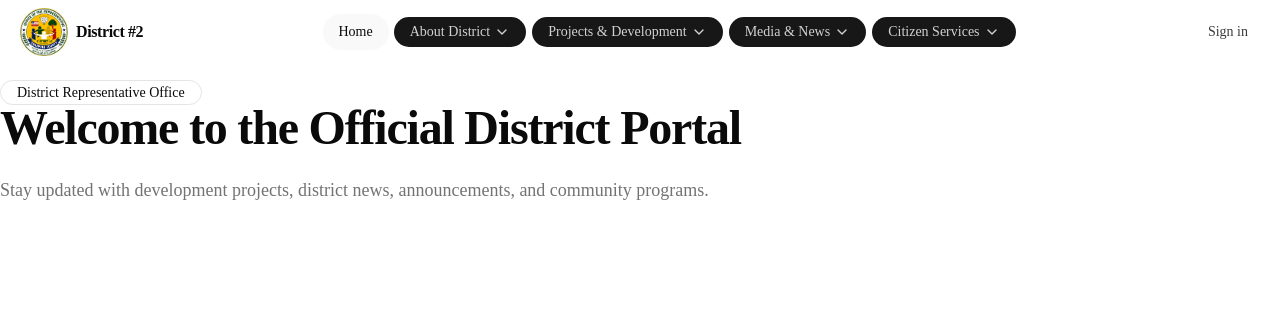
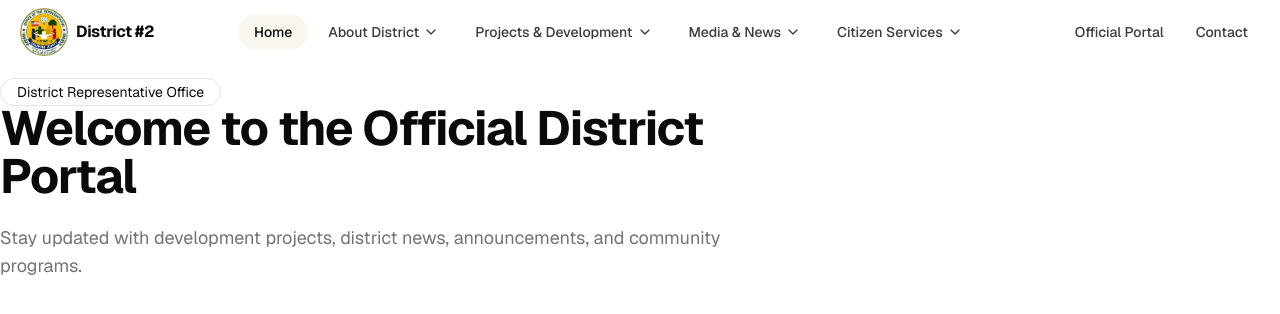
Before and after one commit to jeevan-vaishnav/gbarpolu2.org, a Next.js app: page / in a window 1280 px wide. Shown: the top 314 px of the page. Built offline with nearby package versions, Linux system fonts and the light colour scheme.

Commit message:
nav done

```diff
--- a/app/globals.css
+++ b/app/globals.css
@@ -7,9 +7,9 @@
 @theme inline {
   --color-background: var(--background);
   --color-foreground: var(--foreground);
-  --font-sans: var(--font-sans);
+  --font-sans: var(--font-geist-sans);
   --font-mono: var(--font-geist-mono);
-  --font-heading: var(--font-sans);
+  --font-heading: var(--font-geist-sans);
   --color-sidebar-ring: var(--sidebar-ring);
   --color-sidebar-border: var(--sidebar-border);
   --color-sidebar-accent-foreground: var(--sidebar-accent-foreground);
@@ -46,6 +46,13 @@
   --radius-2xl: calc(var(--radius) * 1.8);
   --radius-3xl: calc(var(--radius) * 2.2);
   --radius-4xl: calc(var(--radius) * 2.6);
+
+  --color-gold: var(--gold);
+  --color-gold-foreground: var(--gold-foreground);
+  --color-forest: var(--forest);
+  --color-forest-foreground: var(--forest-foreground);
+  --color-navy: var(--navy);
+  --color-navy-foreground: var(--navy-foreground);
 }
 
 :root {
@@ -55,10 +62,14 @@
   --card-foreground: oklch(0.145 0 0);
   --popover: oklch(1 0 0);
   --popover-foreground: oklch(0.145 0 0);
-  --primary: oklch(0.205 0 0);
-  --primary-foreground: oklch(0.985 0 0);
-  --secondary: oklch(0.97 0 0);
-  --secondary-foreground: oklch(0.205 0 0);
+  /* --primary: oklch(0.205 0 0); */
+  /* --primary-foreground: oklch(0.985 0 0); */
+  --primary: oklch(0.27 0.09 260);
+  --primary-foreground: oklch(0.99 0.01 90);
+  /* --secondary: oklch(0.97 0 0);
+  --secondary-foreground: oklch(0.205 0 0); */
+  --secondary: oklch(0.96 0.02 90);
+  --secondary-foreground: oklch(0.27 0.09 260);
   --muted: oklch(0.97 0 0);
   --muted-foreground: oklch(0.556 0 0);
   --accent: oklch(0.97 0 0);
@@ -72,6 +83,14 @@
   --chart-3: oklch(0.439 0 0);
   --chart-4: oklch(0.371 0 0);
   --chart-5: oklch(0.269 0 0);
+
+  --gold: oklch(0.78 0.16 78);
+  --gold-foreground: oklch(0.21 0.04 250);
+  --forest: oklch(0.36 0.09 155);
+  --forest-foreground: oklch(0.99 0.01 90);
+  --navy: oklch(0.27 0.13 265);
+  --navy-foreground: oklch(0.99 0.01 90);
+
   --radius: 0.625rem;
   --sidebar: oklch(0.985 0 0);
   --sidebar-foreground: oklch(0.145 0 0);
@@ -90,10 +109,15 @@
   --card-foreground: oklch(0.985 0 0);
   --popover: oklch(0.205 0 0);
   --popover-foreground: oklch(0.985 0 0);
+  --primary: oklch(0.929 0.013 255.508);
+  --primary-foreground: oklch(0.208 0.042 265.755);
+  --secondary: oklch(0.279 0.041 260.031);
+  --secondary-foreground: oklch(0.984 0.003 247.858);
+  /*
   --primary: oklch(0.922 0 0);
   --primary-foreground: oklch(0.205 0 0);
   --secondary: oklch(0.269 0 0);
-  --secondary-foreground: oklch(0.985 0 0);
+  --secondary-foreground: oklch(0.985 0 0); */
   --muted: oklch(0.269 0 0);
   --muted-foreground: oklch(0.708 0 0);
   --accent: oklch(0.269 0 0);
@@ -102,6 +126,14 @@
   --border: oklch(1 0 0 / 10%);
   --input: oklch(1 0 0 / 15%);
   --ring: oklch(0.556 0 0);
+
+  --gold: oklch(0.78 0.16 78);
+  --gold-foreground: oklch(0.21 0.04 250);
+  --forest: oklch(0.4 0.1 155);
+  --forest-foreground: oklch(0.99 0.01 90);
+  --navy: oklch(0.32 0.13 265);
+  --navy-foreground: oklch(0.99 0.01 90);
+
   --chart-1: oklch(0.87 0 0);
   --chart-2: oklch(0.556 0 0);
   --chart-3: oklch(0.439 0 0);
@@ -121,9 +153,11 @@
   * {
     @apply border-border outline-ring/50;
   }
+
   body {
     @apply bg-background text-foreground;
   }
+
   html {
     @apply font-sans;
   }
--- a/components/layout/MobileDrawer.tsx
+++ b/components/layout/MobileDrawer.tsx
@@ -106,13 +106,42 @@ export function MobileDrawer({ open, onClose }: { open: boolean; onClose: () =>
                             ))}
                         </motion.ul>
                     </nav>
+                    <div className="p-6 border-t border-border">
+                        <div className="flex flex-col gap-3">
 
-                    <div className="p-6 border-t border-border">
-                        <Button asChild size="lg" className="w-full rounded-full">
-                            <Link href="/contact" onClick={onClose}>
-                                Get in touch
-                            </Link>
-                        </Button>
+                            <Button
+                                asChild
+                                variant="outline"
+                                size="lg"
+                                className="
+                                w-full border-border/60
+                                bg-transparent
+                                text-foreground/80
+                                hover:text-foreground
+                                hover:bg-secondary/60
+                            "
+                            >
+                                <Link href="/login" onClick={onClose}>
+                                    Official Portal
+                                </Link>
+                            </Button>
+
+                            <Button
+                                asChild
+                                size="lg"
+                                className="
+                                w-full
+                                shadow-sm
+                                transition-all duration-300
+                                hover:shadow-lg
+                            "
+                            >
+                                <Link href="/contact" onClick={onClose}>
+                                    Contact
+                                </Link>
+                            </Button>
+
+                        </div>
                     </div>
                 </motion.div>
             )}
--- a/components/layout/Navbar.tsx
+++ b/components/layout/Navbar.tsx
@@ -137,9 +137,9 @@ export function Navbar() {
                                             {
                                                 item.children ? (
                                                     <Button
-                                                        className={cn(
-                                                            "inline-flex items-center gap-1 rounded-full px-4 py-2 text-sm font-medium transition-colors",
-                                                            isOpen ? "bg-background text-foreground" : isActive ? "text-foreground bg-secondary/60" : "text-white/80 hover:text-foreground hover:bg-secondary-60"
+                                                        variant="outline"
+                                                        className={cn("border-none inline-flex items-center gap-1 rounded-full px-4 py-2 text-sm font-medium transition-colors",
+                                                            isOpen ? "bg-secondary text-foreground" : isActive ? "text-foreground bg-secondary/60" : "text-foreground/80 hover:text-foreground hover:bg-secondary/60"
                                                         )}
                                                         aria-expanded={isOpen}
                                                         aria-current={isActive ? "page" : undefined}
@@ -185,16 +185,28 @@ export function Navbar() {
                                 )
                             }
                         </nav>
+                        <div className="hidden lg:flex items-center gap-2 shrink-0">
+                            <Link
+                                href="/login"
+                                className="text-sm font-medium text-foreground/80 hover:text-foreground px-3 py-2 transition-colors duration-200"
+                            >
+                                Official Portal
+                            </Link>
 
-                        <div className="hidden lg:flex items-center gap-2 shrink-0">
-                            <a href="/login" className="text-sm font-medium text-foreground/80 hover:text-foreground px-3 py-2">
-                                Sign in
-                            </a>
-                            <Button asChild size="sm" className="hidden rounded-full px-5">
-                                <a href="/contact">Get started</a>
+                            <Button
+                                variant="ghost"
+                                asChild
+                                size="default"
+                                className="h-auto px-3 py-2 border-0 rounded-none bg-transparent shadow-none hover:bg-transparent">
+                                <Link
+                                    href="/contact"
+                                    className="text-sm font-medium text-foreground/80 hover:text-foreground transition-colors duration-200"
+                                >
+                                    Contact
+                                </Link>
                             </Button>
+
                         </div>
-
                         <button
                             className="lg:hidden p-2 -mr-2"
                             aria-label="Open menu"
```
